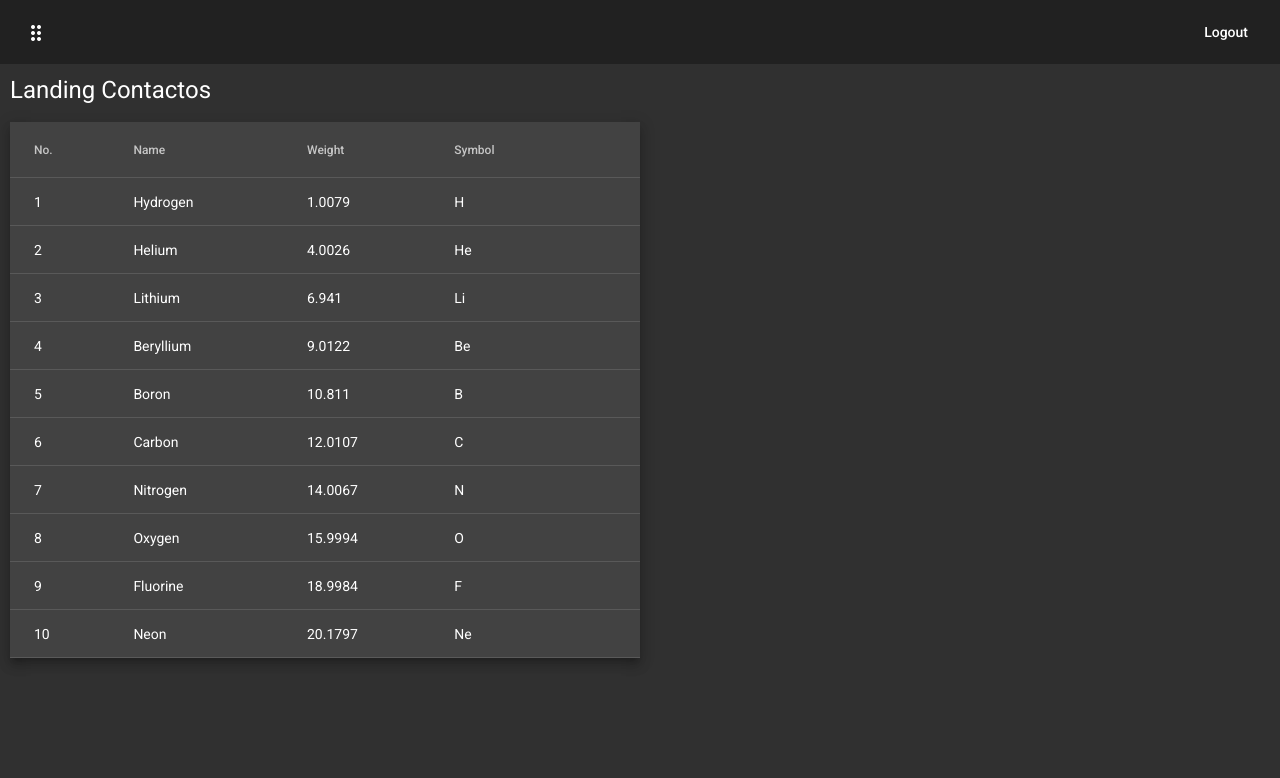
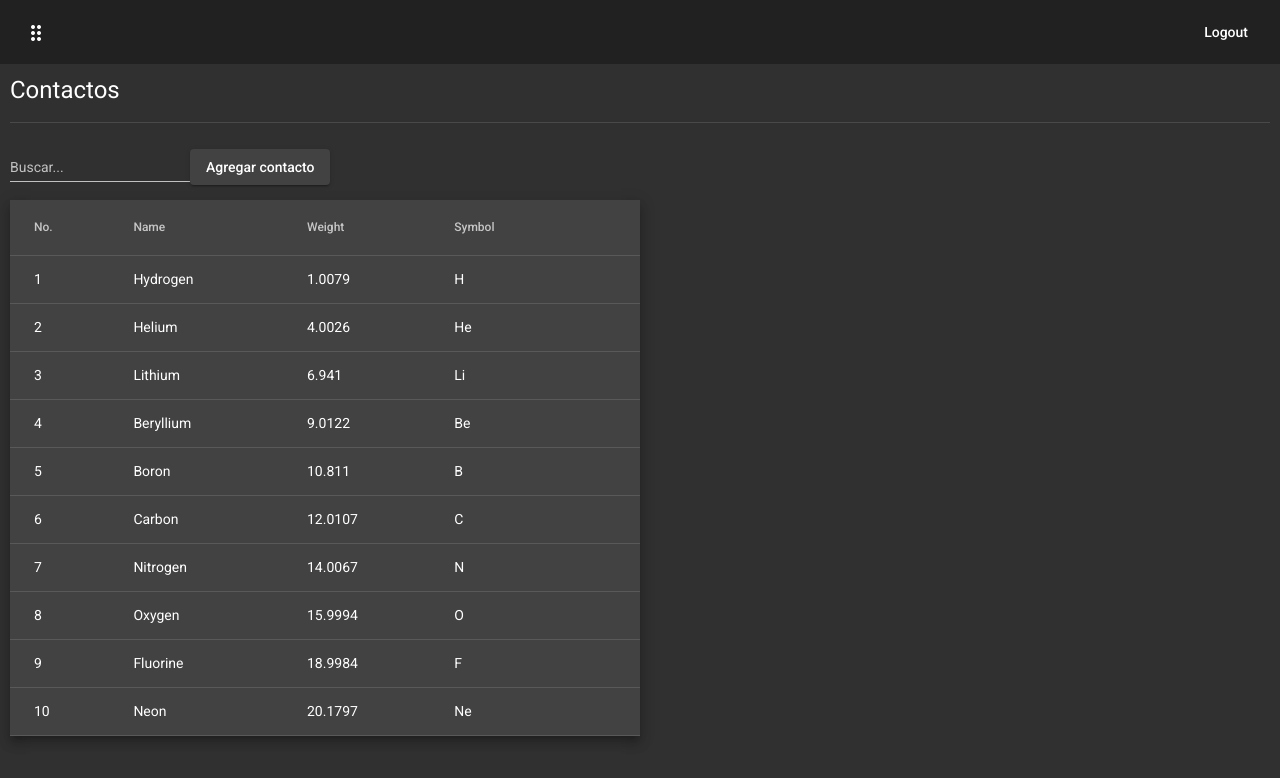
Before and after one commit to leandroagl/prototipo-controller, an Angular app: page /contactos in a window 1280 px wide. Shown: the top 778 px of the page. Built offline with nearby package versions, Linux system fonts and the light colour scheme.

Commit message:
boton y form input

```diff
--- a/src/app/contactos/landing/landing-contactos/landing-contactos.component.html
+++ b/src/app/contactos/landing/landing-contactos/landing-contactos.component.html
@@ -1,8 +1,15 @@
-<div fxLayout="column">
-  <div>
-    <h1>Landing Contactos</h1>
+<div>
+  <div fxFlexFill>
+    <h1>Contactos</h1>
+    <mat-divider></mat-divider>
+    <br>
+
+    <mat-form-field appearance="legacy">
+      <input matInput placeholder="Buscar...">
+    </mat-form-field>
+
+    <button mat-raised-button>Agregar contacto</button>
   </div>
-
 </div>
 
 <app-tabla></app-tabla>
```
